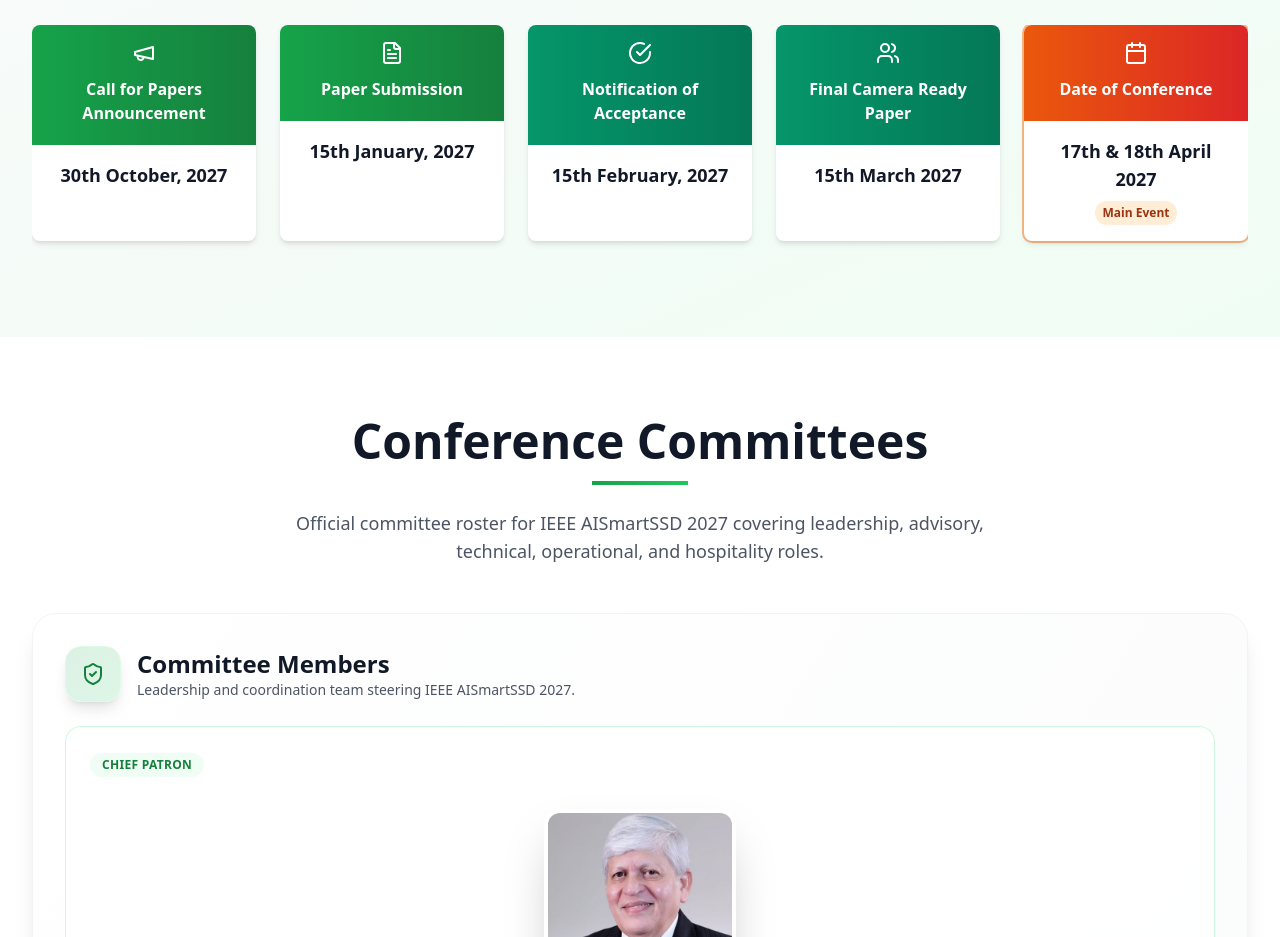
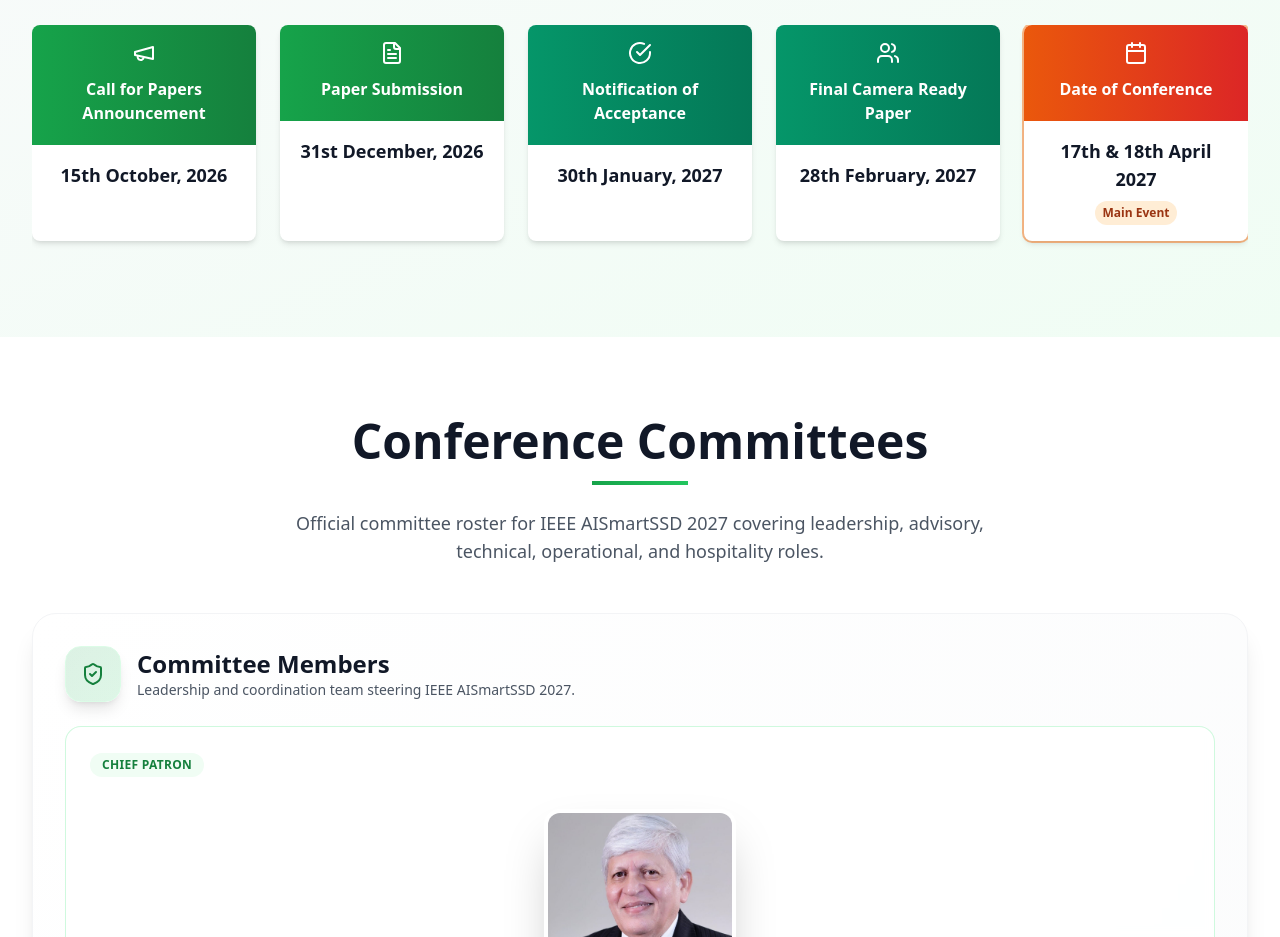
Before and after one commit to maaz25925/MHSSCE-SSD27-Conference, a React (Vite) app: page / in a window 1280 px wide. Shown: the part 3400-4337 px from the top of the page. Built offline with nearby package versions, Linux system fonts and the light colour scheme.

Commit message:
chore: Fix planned dates

```diff
--- a/src/components/About.tsx
+++ b/src/components/About.tsx
@@ -34,7 +34,7 @@
         <div className="mb-16">
           <div className="bg-gradient-to-br from-blue-50 to-blue-100 rounded-2xl p-8 md:p-12 shadow-lg">
             <h3 className="text-4xl md:text-5xl font-bold text-gray-900 mb-4 text-center">
-              Vision & Mission
+              Vision &amp; Mission
             </h3>
             <div className="w-24 h-1 bg-gradient-to-r from-green-600 to-emerald-500 mx-auto mb-6"></div>
             <div className="grid grid-cols-1 md:grid-cols-2 gap-6">
--- a/src/components/ImportantDates.tsx
+++ b/src/components/ImportantDates.tsx
@@ -5,28 +5,28 @@
     {
       icon: <Megaphone className="w-6 h-6" />,
       title: "Call for Papers Announcement",
-      date: "30th October, 2027",
+      date: "15th October, 2026",
       status: "upcoming",
       color: "from-green-600 to-green-700"
     },
     {
       icon: <FileText className="w-6 h-6" />,
       title: "Paper Submission",
-      date: "15th January, 2027",
+      date: "31st December, 2026",
       status: "upcoming",
       color: "from-green-600 to-green-700"
     },
     {
       icon: <CheckCircle className="w-6 h-6" />,
       title: "Notification of Acceptance",
-      date: "15th February, 2027",
+      date: "30th January, 2027",
       status: "upcoming",
       color: "from-emerald-600 to-emerald-700"
     },
     {
       icon: <Users className="w-6 h-6" />,
       title: "Final Camera Ready Paper",
-      date: "15th March 2027",
+      date: "28th February, 2027",
       status: "upcoming",
       color: "from-emerald-600 to-emerald-700"
     },
```
